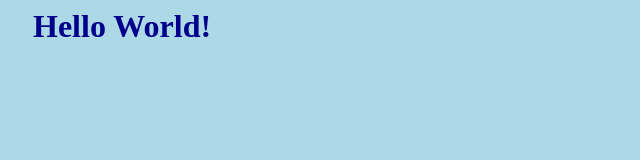
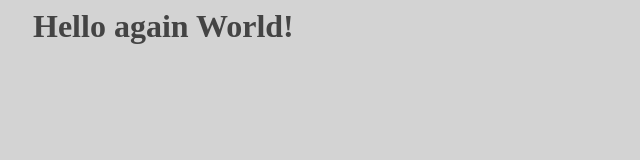
Before and after one commit to APascale2021/website, a plain HTML site: page index.html in a window 1280 px wide. Shown: the whole page, without its empty margins (0-640 px from the left). Drawn offline with Linux system fonts and the light colour scheme.

Commit message:
branch changes

```diff
--- a/index.html
+++ b/index.html
@@ -3,10 +3,10 @@
 <meta charset="UTF-8">
 <meta http-equiv="X-UA-Compatible" content="IE=edge"> <meta name="viewport" content="width=device-width, initial-
 scale=1.0">
-    <title>Document</title>
+    <title>Site Branch</title>
     <link rel="stylesheet" href="./mystyles.css">
 </head>
 <body>
-<h1>Hello World!</h1>
+<h1>Hello again World!</h1>
 </body>
 </html>
--- a/mystyles.css
+++ b/mystyles.css
@@ -1,6 +1,6 @@
 body{
-    background-color: lightblue;
+    background-color: lightgrey;
     } h1{
-        color: darkblue;
+        color: #444444;
         margin-left: 25px;
     }
```
